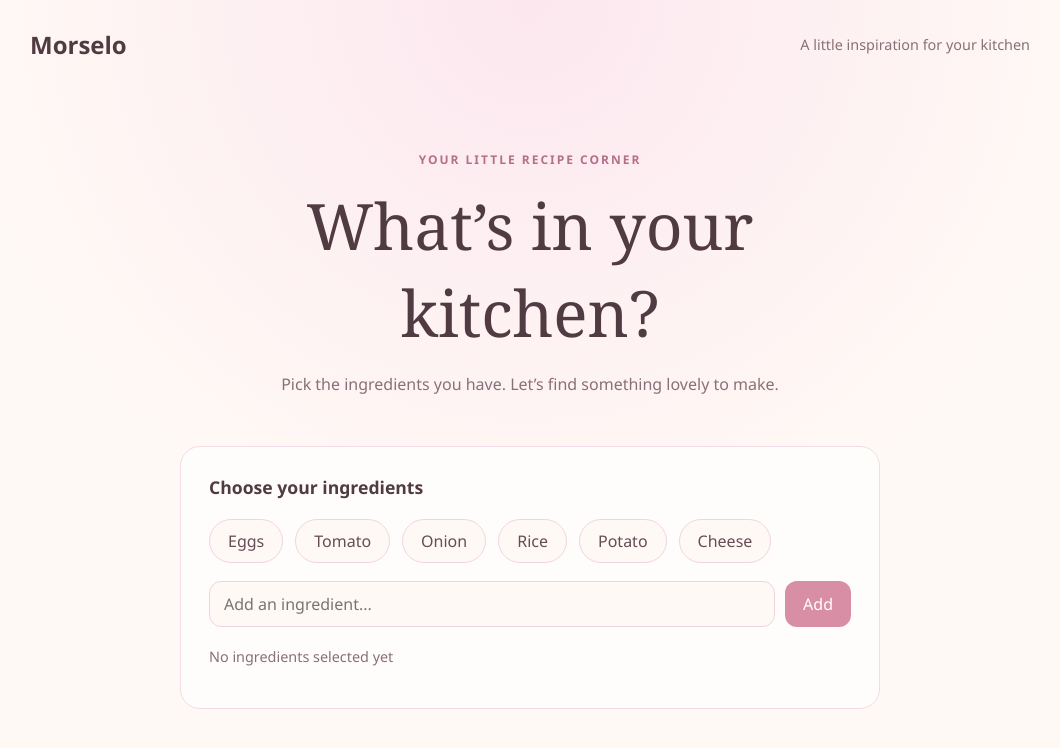
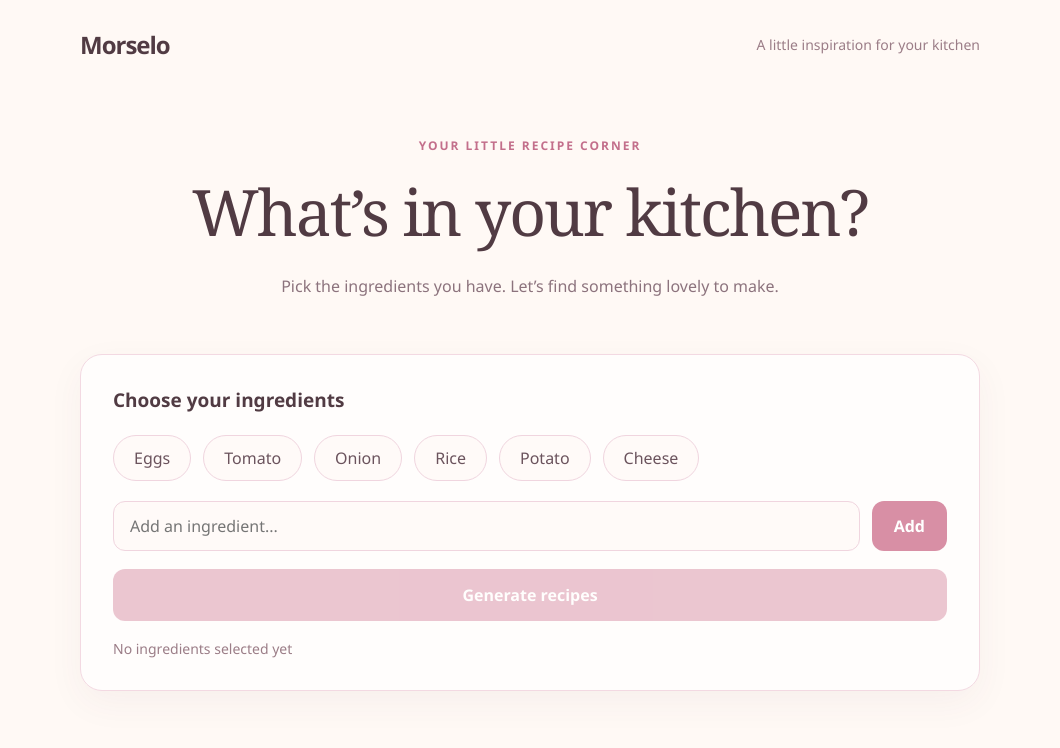
Before and after one commit to usswethanithyacode/Morselo, a React (Vite) app: page / in a window 1280 px wide. Shown: the top 748 px of the page, without its empty margins (110-1170 px from the left). Built offline with nearby package versions, Linux system fonts and the light colour scheme.

Commit message:
Style recipe selection and results card

```diff
--- a/src/App.css
+++ b/src/App.css
@@ -1,67 +1,70 @@
 main {
-  min-height: 100vh;
-  padding: 28px 7%;
-  background: radial-gradient(circle at top, #fce7ef 0%, #fff9f5 55%);
+  width: min(100% - 32px, 900px);
+  margin: 0 auto;
+  padding: 28px 0 64px;
 }
 
 .topbar {
   display: flex;
   align-items: center;
   justify-content: space-between;
-  max-width: 1000px;
-  margin: 0 auto;
+  gap: 16px;
+  margin-bottom: 76px;
 }
 
 .brand {
   color: #513b43;
-  font-size: 1.5rem;
+  font-size: 24px;
   font-weight: 700;
+  letter-spacing: -1px;
 }
 
 .tagline {
-  color: #896f79;
-  font-size: 0.9rem;
+  color: #9b7d87;
+  font-size: 14px;
 }
 
 .welcome {
-  max-width: 700px;
-  margin: 90px auto 48px;
+  margin: 0 auto 54px;
   text-align: center;
 }
 
 .eyebrow {
-  color: #b46f89;
-  font-size: 0.75rem;
+  margin: 0 0 14px;
+  color: #c36f8b;
+  font-size: 12px;
   font-weight: 700;
   letter-spacing: 2px;
 }
 
-h1 {
-  margin: 14px 0;
+.welcome h1 {
+  margin: 0;
   color: #513b43;
-  font-family: Georgia, "Times New Roman", serif;
-  font-size: clamp(2.4rem, 6vw, 4rem);
-  font-weight: 500;
+  font-family: Georgia, serif;
+  font-size: clamp(38px, 7vw, 64px);
+  font-weight: 400;
+  letter-spacing: -2px;
 }
 
 .intro {
-  color: #896f79;
-  line-height: 1.6;
+  margin: 18px 0 0;
+  color: #8c737d;
+  font-size: 16px;
+  line-height: 1.7;
 }
 
 .ingredient-section {
-  max-width: 700px;
-  margin: 0 auto;
-  padding: 28px;
-  border: 1px solid #f3dce5;
-  border-radius: 20px;
-  background: #fffdfb;
+  padding: 32px;
+  border: 1px solid #f3d9e2;
+  border-radius: 22px;
+  background: rgba(255, 255, 255, 0.75);
+  box-shadow: 0 12px 36px rgba(104, 65, 81, 0.05);
 }
 
 .ingredient-section h2 {
-  margin: 0 0 20px;
+  margin: 0 0 22px;
   color: #513b43;
-  font-size: 1.1rem;
+  font-size: 19px;
 }
 
 .ingredient-list {
@@ -71,17 +74,19 @@ h1 {
 }
 
 .ingredient {
-  padding: 10px 18px;
+  padding: 11px 20px;
   border: 1px solid #f0d5df;
   border-radius: 999px;
-  background: #fff9f5;
-  color: #654c56;
+  background: #fffaf8;
+  color: #6b535d;
+  cursor: pointer;
   font: inherit;
-  cursor: pointer;
+  transition: background 0.2s, border-color 0.2s, transform 0.2s;
 }
 
 .ingredient:hover {
   border-color: #d88fa5;
+  transform: translateY(-1px);
 }
 
 .ingredient.selected {
@@ -90,58 +95,119 @@ h1 {
   color: #513b43;
 }
 
+.add-ingredient-form {
+  display: flex;
+  gap: 12px;
+  margin-top: 20px;
+}
+
+.add-ingredient-form input {
+  flex: 1;
+  min-width: 0;
+  padding: 13px 16px;
+  border: 1px solid #f0d5df;
+  border-radius: 12px;
+  outline: none;
+  background: #fffaf8;
+  color: #513b43;
+  font: inherit;
+}
+
+.add-ingredient-form input:focus {
+  border-color: #d88fa5;
+  box-shadow: 0 0 0 3px rgba(216, 143, 165, 0.15);
+}
+
+.add-ingredient-form button,
+.generate-button {
+  border: 0;
+  border-radius: 12px;
+  background: #d88fa5;
+  color: white;
+  cursor: pointer;
+  font: inherit;
+  font-weight: 600;
+  transition: background 0.2s, transform 0.2s;
+}
+
+.add-ingredient-form button {
+  padding: 0 22px;
+}
+
+.add-ingredient-form button:hover,
+.generate-button:hover:not(:disabled) {
+  background: #c87993;
+  transform: translateY(-1px);
+}
+
+.generate-button {
+  width: 100%;
+  margin-top: 18px;
+  padding: 15px 20px;
+}
+
+.generate-button:disabled {
+  cursor: not-allowed;
+  opacity: 0.5;
+}
+
+.recipe-card {
+  margin-top: 24px;
+  padding: 24px;
+  border: 1px solid #f0d5df;
+  border-radius: 18px;
+  background: #fff8fa;
+}
+
+.recipe-card .eyebrow {
+  margin-bottom: 10px;
+}
+
+.recipe-card h2 {
+  margin: 0 0 12px;
+  font-family: Georgia, serif;
+  font-size: 24px;
+  font-weight: 400;
+}
+
+.recipe-card p:not(.eyebrow) {
+  color: #806b74;
+  line-height: 1.7;
+}
+
 .selection-count {
-  margin-top: 20px;
-  color: #896f79;
-  font-size: 0.9rem;
+  margin: 18px 0 0;
+  color: #9b7d87;
+  font-size: 14px;
 }
 
 @media (max-width: 600px) {
   main {
-    padding: 22px 5%;
+    padding-top: 20px;
+  }
+
+  .topbar {
+    margin-bottom: 52px;
   }
 
   .tagline {
-    max-width: 140px;
+    max-width: 130px;
     text-align: right;
   }
 
   .welcome {
-    margin: 65px auto 35px;
+    margin-bottom: 36px;
   }
 
   .ingredient-section {
     padding: 22px;
   }
-}
 
   .add-ingredient-form {
-  display: flex;
-  gap: 10px;
-  margin-top: 18px;
-}
-
-.add-ingredient-form input {
-  min-width: 0;
-  flex: 1;
-  padding: 11px 14px;
-  border: 1px solid #f0d5df;
-  border-radius: 12px;
-  background: #fff9f5;
-  color: #513b43;
-  font: inherit;
+    gap: 8px;
   }
 
   .add-ingredient-form button {
-  padding: 10px 18px;
-  border: 0;
-  border-radius: 12px;
-  background: #d88fa5;
-  color: white;
-  font: inherit;
-  cursor: pointer;
+    padding: 0 16px;
   }
-
-.add-ingredient-form button:hover {
-  background: #bd718b;
 }
--- a/src/App.jsx
+++ b/src/App.jsx
@@ -13,6 +13,7 @@ function App() {
 
   const [newIngredient, setNewIngredient] = useState('')
   const [selectedIngredients, setSelectedIngredients] = useState([])
+  const [showRecipes, setShowRecipes] = useState(false)
 
   function toggleIngredient(ingredient) {
     if (selectedIngredients.includes(ingredient)) {
@@ -22,7 +23,10 @@ function App() {
     } else {
       setSelectedIngredients([...selectedIngredients, ingredient])
     }
+
+    setShowRecipes(false)
   }
+
   function addIngredient() {
     const cleanedIngredient = newIngredient.trim()
 
@@ -41,7 +45,13 @@ function App() {
     setIngredients([...ingredients, cleanedIngredient])
     setSelectedIngredients([...selectedIngredients, cleanedIngredient])
     setNewIngredient('')
+    setShowRecipes(false)
   }
+
+  function generateRecipes() {
+    setShowRecipes(true)
+  }
+
   return (
     <main>
       <header className="topbar">
@@ -70,11 +80,13 @@ function App() {
                   : 'ingredient'
               }
               onClick={() => toggleIngredient(ingredient)}
+              type="button"
             >
               {ingredient}
             </button>
           ))}
         </div>
+
         <form
           className="add-ingredient-form"
           onSubmit={(event) => {
@@ -88,9 +100,28 @@ function App() {
             onChange={(event) => setNewIngredient(event.target.value)}
             placeholder="Add an ingredient..."
           />
-
           <button type="submit">Add</button>
         </form>
+
+        <button
+          className="generate-button"
+          disabled={selectedIngredients.length === 0}
+          onClick={generateRecipes}
+          type="button"
+        >
+          Generate recipes
+        </button>
+
+        {showRecipes && (
+          <section className="recipe-card">
+            <p className="eyebrow">A LITTLE KITCHEN INSPIRATION</p>
+            <h2>Your ingredient mix</h2>
+            <p>You picked: {selectedIngredients.join(', ')}</p>
+            <p>
+              Morselo will use these ingredients to find recipe ideas.
+            </p>
+          </section>
+        )}
 
         <p className="selection-count">
           {selectedIngredients.length === 0
```
Lines whose indentation alone changed are shown as unchanged.
